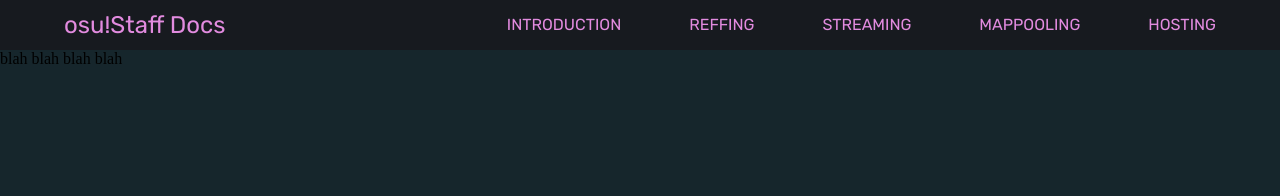
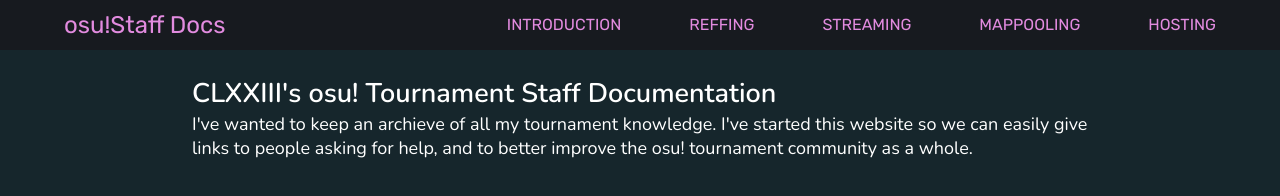
Before and after one commit to clxxiii/clxxiii-guides, a plain HTML site: page docs/index.html in a window 1280 px wide. Drawn offline with nearby package versions, Linux system fonts and the light colour scheme.

Commit message:
beginning of the site

```diff
--- a/docs/index.html
+++ b/docs/index.html
@@ -1,6 +1,6 @@
 <head>
     <title>CLXXIII's Tourney Wiki</title>
-    <link rel="stylesheet" href="../style.css" />
+    <link rel="stylesheet" href="./style.css" />
     <link rel="icon" href="https://cdn.discordapp.com/avatars/265144290240495617/caf8d14e3e82cf096d91980dce17b998.webp" />
 </head>
 <body>
@@ -18,8 +18,12 @@
     </nav>
     </div>
 </header>
-
-<section id="">
-    blah blah blah blah
-</section>
+<div class="wrapper">
+    <section id="">
+        <p>
+        <h1>CLXXIII's osu! Tournament Staff Documentation</h1>
+        I've wanted to keep an archieve of all my tournament knowledge. I've started this website so we can easily give links to people asking for help, and to better improve the osu! tournament community as a whole.
+        </p>
+    </section>
+</div>
 </body>
--- a/docs/style.css
+++ b/docs/style.css
@@ -76,3 +76,17 @@
 nav a:hover::after {
     width: 100%
 }
+
+.wrapper section {
+    width: 70%;
+    font-size: 18px;
+    color: #fff;
+    font-family: 'Nunito';
+    /* box-shadow: 0 0 3px #000; */
+}
+
+.wrapper {
+    margin-top: 25px;
+    display: flex;
+    justify-content: center;
+}
```
